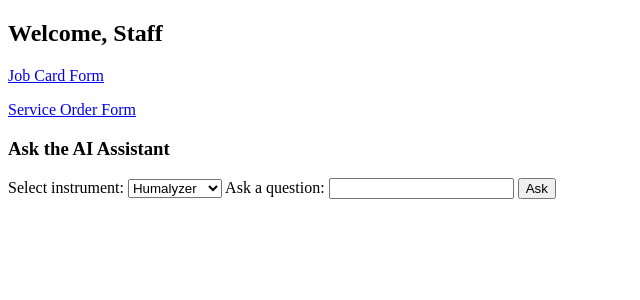
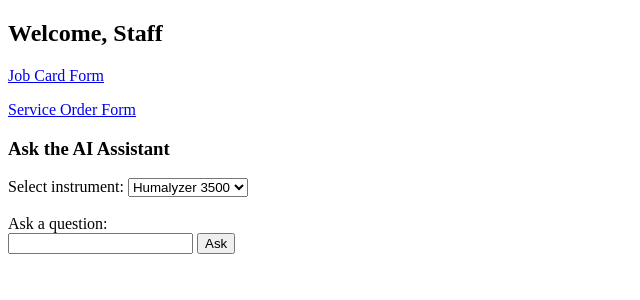
Before and after one commit to biomedlink96/biomedlink, a FastAPI app: page /pharmalab in a window 1280 px wide. Shown: the top 300 px of the page, without its empty margins (0-640 px from the left). Run offline with FastAPI, Linux system fonts and the light colour scheme.

Commit message:
Update pharmalab.html

```diff
--- a/backend/templates/pharmalab.html
+++ b/backend/templates/pharmalab.html
@@ -13,12 +13,12 @@
  <form id="aiForm" method="post" action="/ask">
   <label for="instrument">Select instrument:</label>
   <select name="instrument" required>
-    <option value="humalyzer">Humalyzer</option>
-    <option value="humacount">HumaCount</option>
+    <option value="humalyzer3500">Humalyzer 3500</option>
+    <option value="humacount5">HumaCount 5</option>
     <!-- Add more as needed -->
-  </select>
+  </select><br><br>
 
-  <label for="query">Ask a question:</label>
+  <label for="query">Ask a question:</label><br>
   <input type="text" name="query" required />
 
   <button type="submit">Ask</button>
```
